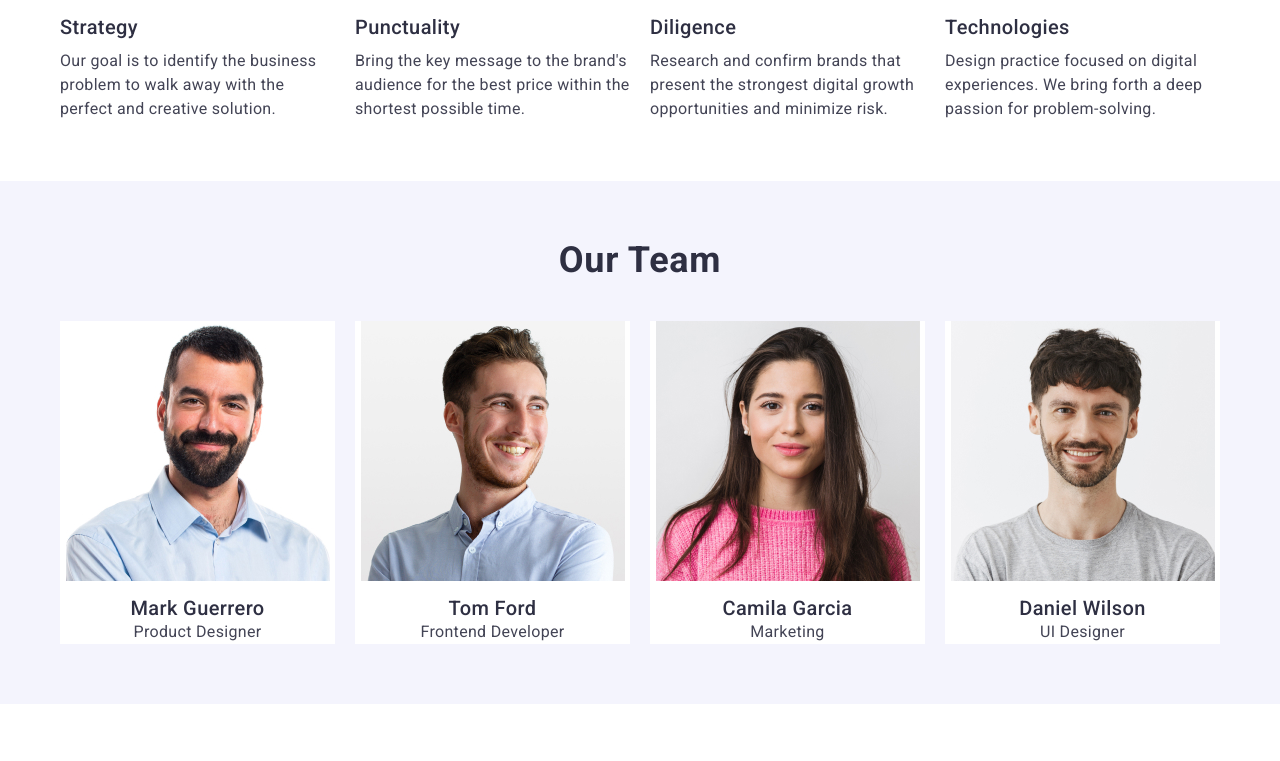
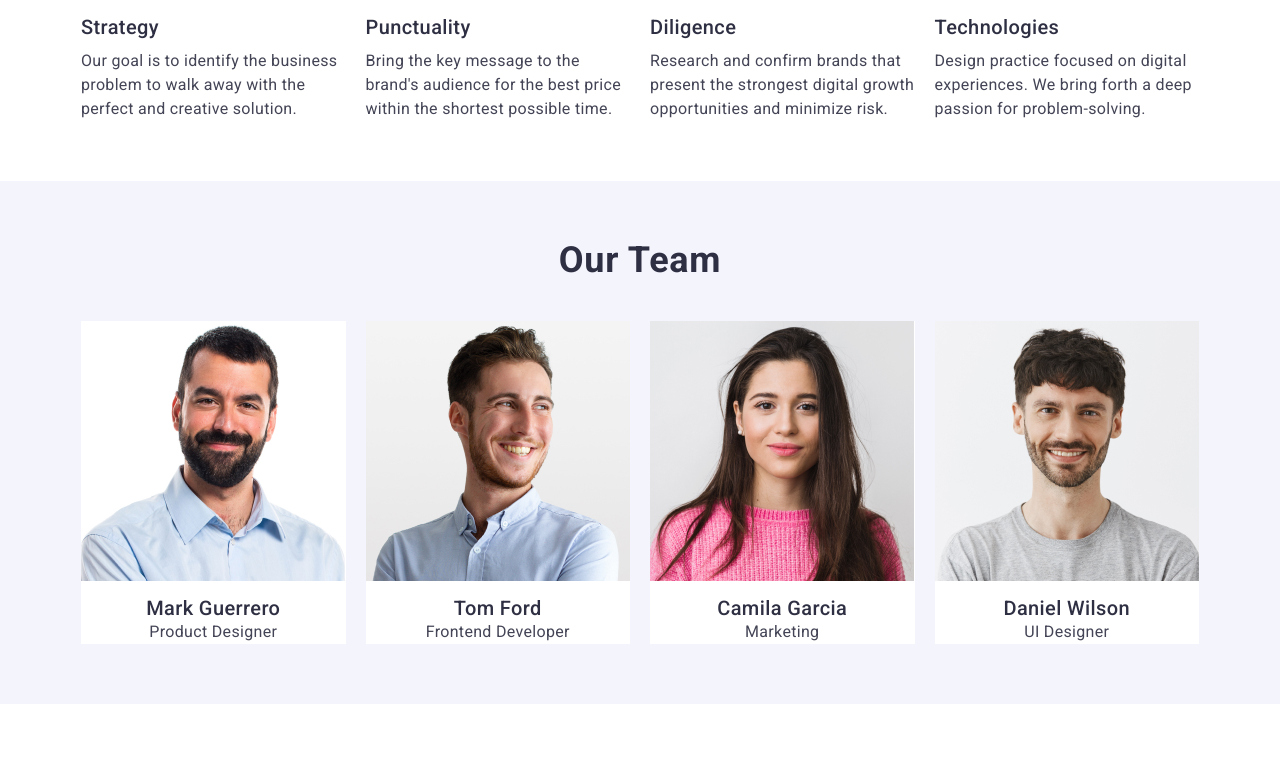
Before and after one commit to upamoba/goit-markup-hw-03, a plain HTML site: page index.html in a window 1280 px wide. Shown: the part 474-1235 px from the top of the page. Drawn offline with nearby package versions, Linux system fonts and the light colour scheme.

Commit message:
update style.css

```diff
--- a/css/style.css
+++ b/css/style.css
@@ -50,7 +50,7 @@ img {
     margin: 0 auto;
 }
 .container {
-    max-width: 1200px;
+    max-width: 1158px;
     margin: 0 auto;
     padding: 0 20px;
 }
```
